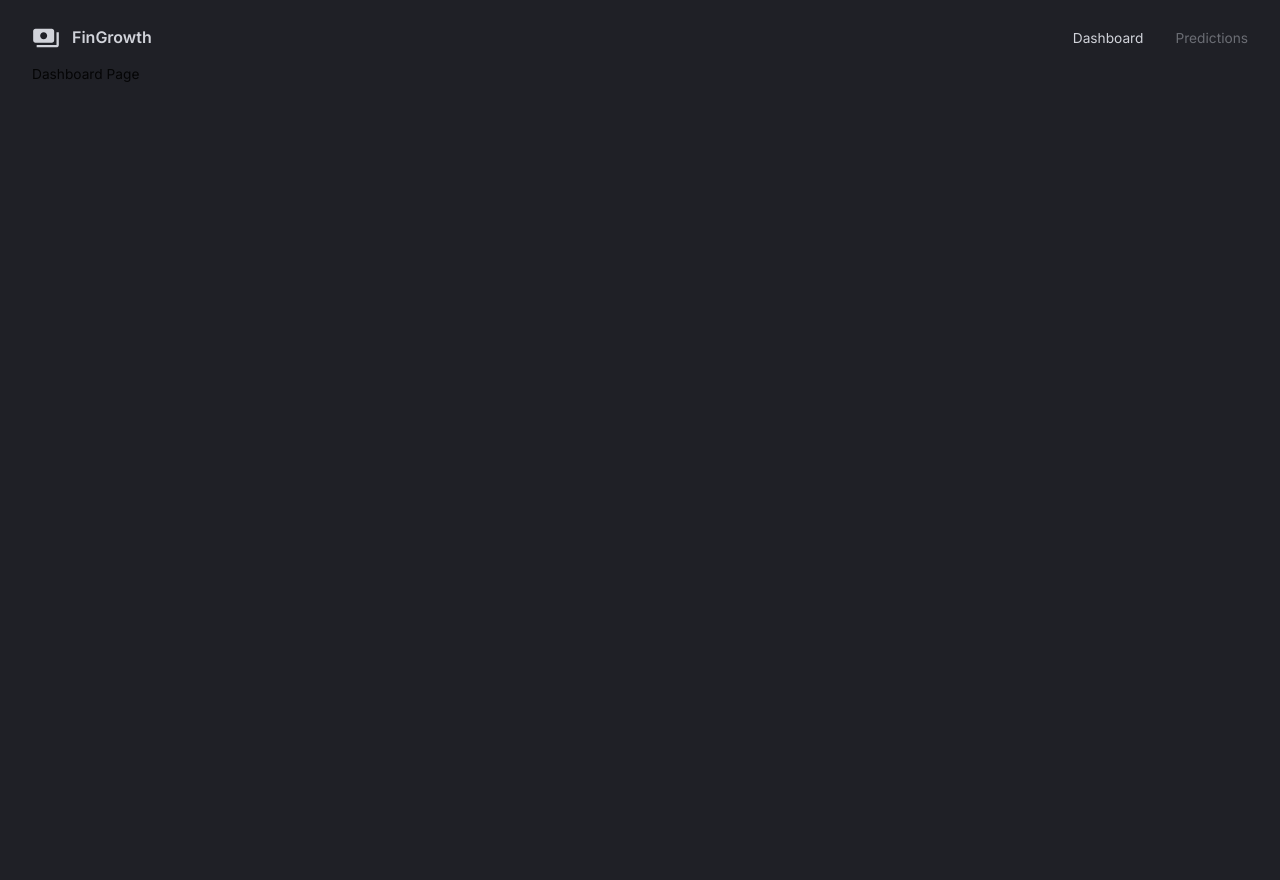
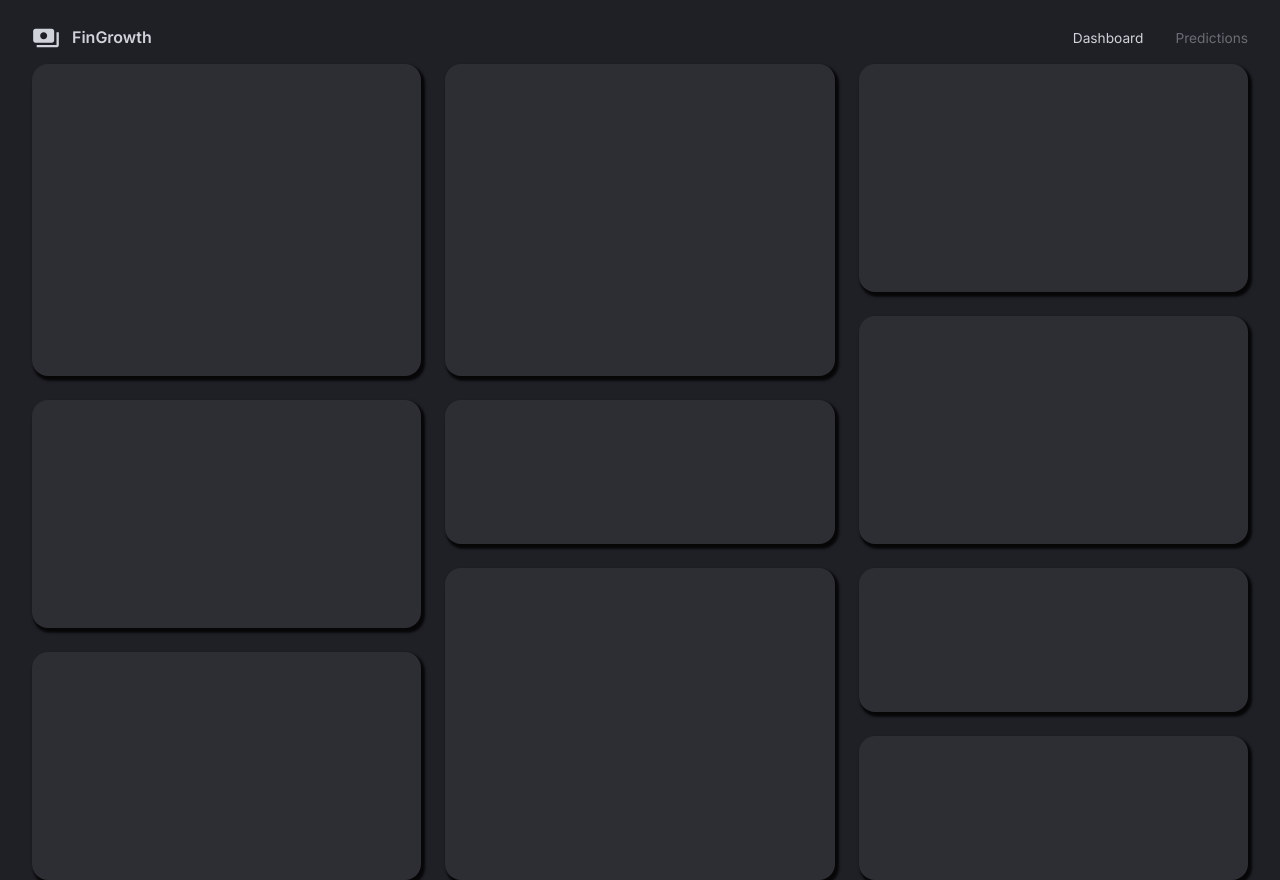
Before and after one commit to david-tech-ding/finance-dashboard-app, a React (Vite) app: page / in a window 1280 px wide. Before the commit the page ends 800 px from the top, so only its background shows below. Built offline with nearby package versions, Linux system fonts and the light colour scheme.

Commit message:
Dashboard page with grid areas

```diff
--- a/src/App.tsx
+++ b/src/App.tsx
@@ -4,8 +4,9 @@
 import { themeSettings } from "./theme";
 import { BrowserRouter, Route, Routes } from "react-router-dom";
 import Navbar from "@/scenes/navbar";
+import Dashboard from "@/scenes/dashboard";
 
-function App() {
+const App = () => {
   const theme = useMemo(() => createTheme(themeSettings), []);
   return (
     <div className="app">
@@ -15,7 +16,7 @@
           <Box width="100%" height="100%" padding="1rem 2rem 4rem 2rem">
             <Navbar />
             <Routes>
-              <Route path="/" element={<div>Dashboard Page</div>} />
+              <Route path="/" element={<Dashboard />} />
               <Route
                 path="/predictions"
                 element={<div>Predictions Page</div>}
@@ -26,6 +27,6 @@
       </BrowserRouter>
     </div>
   );
-}
+};
 
 export default App;
--- /dev/null
+++ b/src/components/DashboardBox.tsx
@@ -0,0 +1,10 @@
+import { Box } from "@mui/material";
+import { styled } from "@mui/system";
+
+const DashboardBox = styled(Box)(({ theme }) => ({
+  backgroundColor: theme.palette.background.light,
+  borderRadius: "1rem",
+  boxShadow: "0.15rem 0.2rem 0.15rem 0.1rem rgba(0,0,0, .8)",
+}));
+
+export default DashboardBox;
--- /dev/null
+++ b/src/scenes/dashboard/Row1.tsx
@@ -0,0 +1,16 @@
+import React from "react";
+import DashboardBox from "@/components/DashboardBox";
+
+type Props = {};
+
+const Row1 = (props: Props) => {
+  return (
+    <>
+      <DashboardBox gridArea="a"></DashboardBox>
+      <DashboardBox gridArea="b"></DashboardBox>
+      <DashboardBox gridArea="c"></DashboardBox>
+    </>
+  );
+};
+
+export default Row1;
--- /dev/null
+++ b/src/scenes/dashboard/Row2.tsx
@@ -0,0 +1,16 @@
+import React from "react";
+import DashboardBox from "@/components/DashboardBox";
+
+type Props = {};
+
+const Row2 = (props: Props) => {
+  return (
+    <>
+      <DashboardBox gridArea="d"></DashboardBox>
+      <DashboardBox gridArea="e"></DashboardBox>
+      <DashboardBox gridArea="f"></DashboardBox>
+    </>
+  );
+};
+
+export default Row2;
--- /dev/null
+++ b/src/scenes/dashboard/Row3.tsx
@@ -0,0 +1,17 @@
+import React from "react";
+import DashboardBox from "@/components/DashboardBox";
+
+type Props = {};
+
+const Row3 = (props: Props) => {
+  return (
+    <>
+      <DashboardBox gridArea="g"></DashboardBox>
+      <DashboardBox gridArea="h"></DashboardBox>
+      <DashboardBox gridArea="i"></DashboardBox>
+      <DashboardBox gridArea="j"></DashboardBox>
+    </>
+  );
+};
+
+export default Row3;
--- /dev/null
+++ b/src/scenes/dashboard/index.tsx
@@ -0,0 +1,81 @@
+/* eslint-disable @typescript-eslint/no-unused-vars */
+import { Box, useMediaQuery } from "@mui/material";
+import Row2 from "./Row2";
+import Row1 from "./Row1";
+import Row3 from "./Row3";
+
+const gridTemplateLargeScreens = `
+"a b c"
+"a b c"
+"a b c"
+"a b f"
+"d e f"
+"d e f"
+"d h i"
+"g h i"
+"g h j"
+"g h j"
+`;
+
+const gridTemplateSmallScreens = `
+"a"
+"a"
+"a"
+"a"
+"b"
+"b"
+"b"
+"c"
+"c"
+"c"
+"d"
+"d"
+"d"
+"e"
+"e"
+"f"
+"f"
+"f"
+"g"
+"g"
+"g"
+"h"
+"h"
+"h"
+"h"
+"i"
+"i"
+"j"
+"j"
+`;
+
+const Dashboard = () => {
+  const isAboveMediumScreens = useMediaQuery("(min-width: 1200px)");
+  return (
+    <Box
+      width="100%"
+      height="100%"
+      display="grid"
+      gap="1.5rem"
+      sx={
+        isAboveMediumScreens
+          ? {
+              gridTemplateColumns: "repeat(3, minmax(370px, 1fr))",
+              gridTemplateRows: "repeat(10, minmax(60px, 1fr))",
+              gridTemplateAreas: gridTemplateLargeScreens,
+            }
+          : {
+              gridAutoColumns: "1fr",
+              gridAutoRows: "80px",
+              gridTemplateAreas: gridTemplateSmallScreens,
+            }
+      }
+    >
+      <Row1 />
+      <Row2 />
+      <Row3 />
+    </Box>
+  );
+};
+
+export default Dashboard;
```
